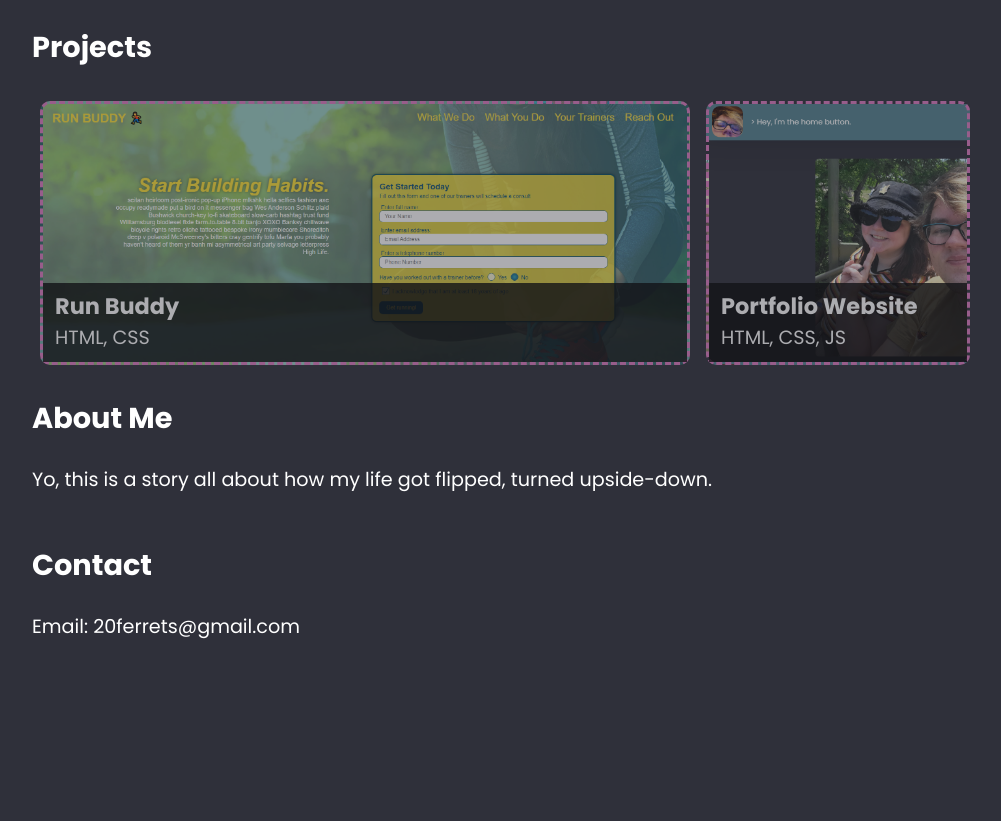
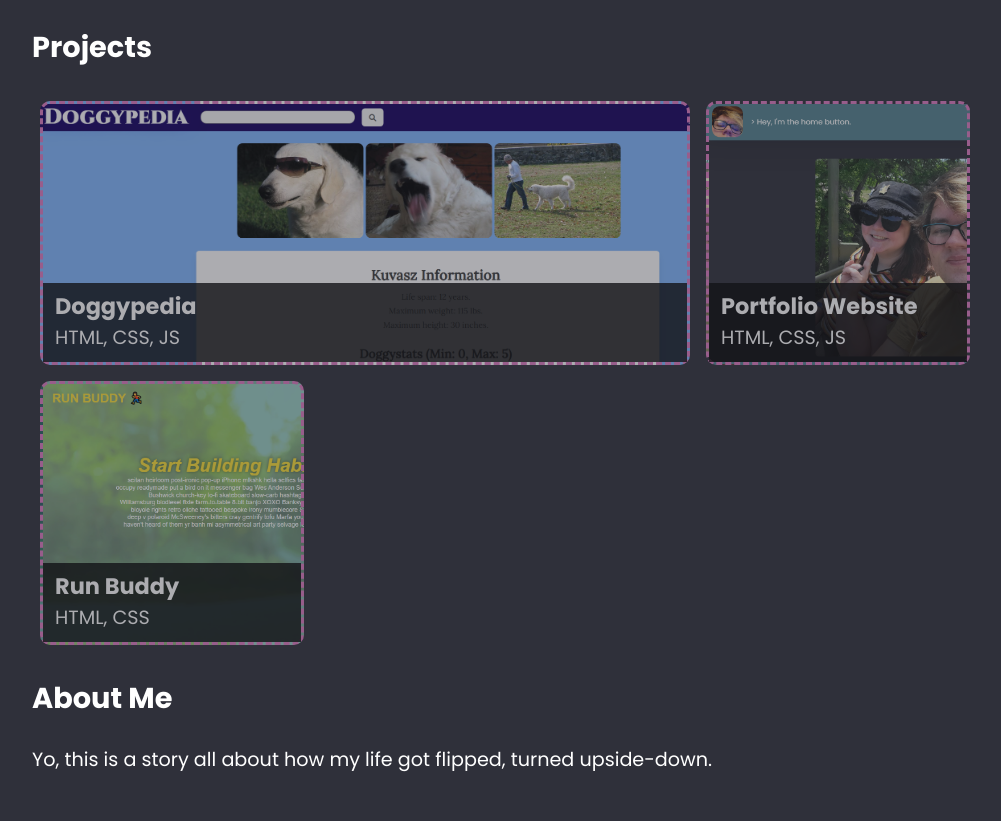
Before and after one commit to kitsterling/mod-2-challenge, a plain HTML site: page index.html in a window 1280 px wide. Shown: the part 997-1818 px from the top of the page, without its empty margins (48-1049 px from the left). Before the commit the page ends 1664 px from the top, so only its background shows below. Drawn offline with Linux system fonts and the light colour scheme.

Commit message:
added Doggypedia

```diff
--- a/index.html
+++ b/index.html
@@ -71,11 +71,11 @@
     <section id="projects">
         <h2>Projects</h2>
         <section class="projects-container">
-            <a href="https://kitsterling.github.io/run-buddy/" class="no-dec" target="_blank">
-                <div class="primary-project run-buddy">
+            <a href="https://alexcourtney18.github.io/cocktail-doggo/" class="no-dec" target="_blank">
+                <div class="primary-project doggypedia">
                     <div class="project-text">
-                        <h3>Run Buddy</h3>
-                        <h4>HTML, CSS</h4>
+                        <h3>Doggypedia</h3>
+                        <h4>HTML, CSS, JS</h4>
                     </div>
                 </div>
             </a>
@@ -85,6 +85,15 @@
                     <div class="project-text">
                         <h3>Portfolio Website</h3>
                         <h4>HTML, CSS, JS</h4>
+                    </div>
+                </div>
+            </a>
+
+            <a href="https://kitsterling.github.io/run-buddy/" class="no-dec" target="_blank">
+                <div class="secondary-project run-buddy">
+                    <div class="project-text">
+                        <h3>Run Buddy</h3>
+                        <h4>HTML, CSS</h4>
                     </div>
                 </div>
             </a>
--- a/styles.css
+++ b/styles.css
@@ -296,7 +296,7 @@ nav.main-nav ul li {
     margin: 8px;
 }
 
-.primary-project.run-buddy {
+.primary-project.doggypedia {
     display: flex;
     flex-direction: column;
     justify-content: flex-end;
@@ -304,6 +304,12 @@ nav.main-nav ul li {
 }
 
 .secondary-project.ditto {
+    display: flex;
+    flex-direction: column;
+    justify-content: flex-end;
+}
+
+.secondary-project.run-buddy {
     display: flex;
     flex-direction: column;
     justify-content: flex-end;
@@ -327,6 +333,12 @@ nav.main-nav ul li {
 
 .run-buddy {
     background-image: url(images/run-buddy.png);
+    background-size: cover;
+    opacity: 0.6;
+}
+
+.doggypedia {
+    background-image: url(images/doggypedia.png);
     background-size: cover;
     opacity: 0.6;
 }
```
Also changed, not shown: images/doggypedia.png (added).
